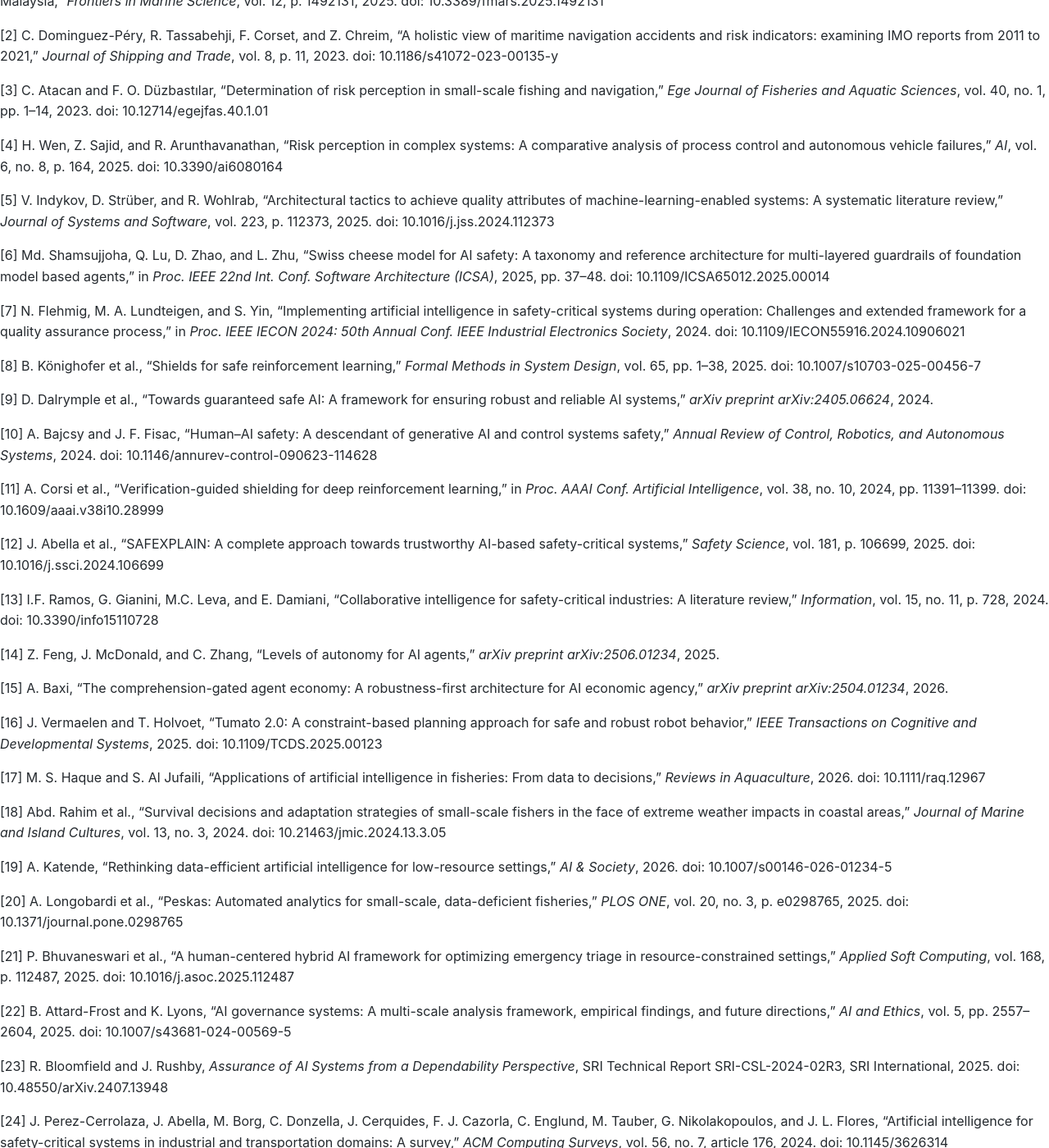
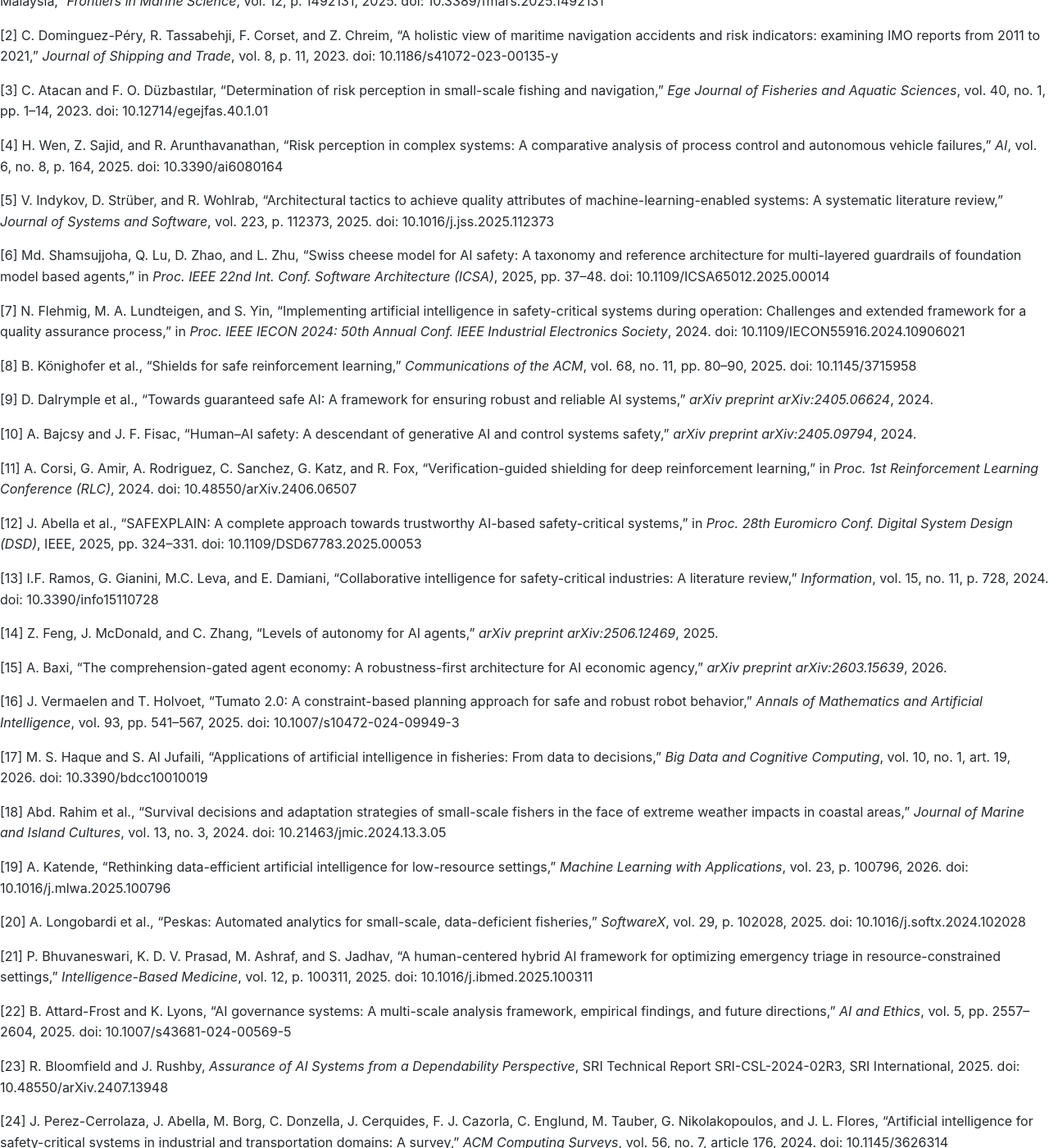
Before and after one commit to kandaiiskandar/research-plan, a Jekyll site: the page built from ipsci-2026-paper-v5.md, in a window 1280 px wide and 1400 px high, scrolled down 13895 px. Shown: the whole window at 82% size. Built offline with Jekyll 4.4.1, drawn with Linux system fonts in a browser that asks for light colours; our own code applies the rules of GitHub Pages for plain Markdown files.

```diff
--- a/ipsci-2026-paper-v5.md
+++ b/ipsci-2026-paper-v5.md
@@ -333,39 +333,39 @@ The graduated safety-state-gated architecture proposed here addresses this gap t
 
 [4] H. Wen, Z. Sajid, and R. Arunthavanathan, "Risk perception in complex systems: A comparative analysis of process control and autonomous vehicle failures," *AI*, vol. 6, no. 8, p. 164, 2025. doi: 10.3390/ai6080164
 
-[5] V. Indykov, D. Strüber, and R. Wohlrab, "Architectural tactics to achieve quality attributes of machine-learning-enabled systems: A systematic literature review," *Journal of Systems and Software*, vol. 223, p. 112373, 2025. doi: 10.1016/j.jss.2024.112373
+[5] V. Indykov, D. Strüber, and R. Wohlrab, "Architectural tactics to achieve quality attributes of machine-learning-enabled systems: A systematic literature review," *Journal of Systems and Software*, vol. 223, p. 112373, 2025. doi: 10.1016/j.jss.2025.112373
 
 [6] Md. Shamsujjoha, Q. Lu, D. Zhao, and L. Zhu, "Swiss cheese model for AI safety: A taxonomy and reference architecture for multi-layered guardrails of foundation model based agents," in *Proc. IEEE 22nd Int. Conf. Software Architecture (ICSA)*, 2025, pp. 37–48. doi: 10.1109/ICSA65012.2025.00014
 
 [7] N. Flehmig, M. A. Lundteigen, and S. Yin, "Implementing artificial intelligence in safety-critical systems during operation: Challenges and extended framework for a quality assurance process," in *Proc. IEEE IECON 2024: 50th Annual Conf. IEEE Industrial Electronics Society*, 2024. doi: 10.1109/IECON55916.2024.10906021
 
-[8] B. Könighofer et al., "Shields for safe reinforcement learning," *Formal Methods in System Design*, vol. 65, pp. 1–38, 2025. doi: 10.1007/s10703-025-00456-7
+[8] B. Könighofer et al., "Shields for safe reinforcement learning," *Communications of the ACM*, vol. 68, no. 11, pp. 80–90, 2025. doi: 10.1145/3715958
 
 [9] D. Dalrymple et al., "Towards guaranteed safe AI: A framework for ensuring robust and reliable AI systems," *arXiv preprint arXiv:2405.06624*, 2024.
 
-[10] A. Bajcsy and J. F. Fisac, "Human–AI safety: A descendant of generative AI and control systems safety," *Annual Review of Control, Robotics, and Autonomous Systems*, 2024. doi: 10.1146/annurev-control-090623-114628
+[10] A. Bajcsy and J. F. Fisac, "Human–AI safety: A descendant of generative AI and control systems safety," *arXiv preprint arXiv:2405.09794*, 2024.
 
-[11] A. Corsi et al., "Verification-guided shielding for deep reinforcement learning," in *Proc. AAAI Conf. Artificial Intelligence*, vol. 38, no. 10, 2024, pp. 11391–11399. doi: 10.1609/aaai.v38i10.28999
+[11] A. Corsi, G. Amir, A. Rodriguez, C. Sanchez, G. Katz, and R. Fox, "Verification-guided shielding for deep reinforcement learning," in *Proc. 1st Reinforcement Learning Conference (RLC)*, 2024. doi: 10.48550/arXiv.2406.06507
 
-[12] J. Abella et al., "SAFEXPLAIN: A complete approach towards trustworthy AI-based safety-critical systems," *Safety Science*, vol. 181, p. 106699, 2025. doi: 10.1016/j.ssci.2024.106699
+[12] J. Abella et al., "SAFEXPLAIN: A complete approach towards trustworthy AI-based safety-critical systems," in *Proc. 28th Euromicro Conf. Digital System Design (DSD)*, IEEE, 2025, pp. 324–331. doi: 10.1109/DSD67783.2025.00053
 
 [13] I.F. Ramos, G. Gianini, M.C. Leva, and E. Damiani, "Collaborative intelligence for safety-critical industries: A literature review," *Information*, vol. 15, no. 11, p. 728, 2024. doi: 10.3390/info15110728
 
-[14] Z. Feng, J. McDonald, and C. Zhang, "Levels of autonomy for AI agents," *arXiv preprint arXiv:2506.01234*, 2025.
+[14] Z. Feng, J. McDonald, and C. Zhang, "Levels of autonomy for AI agents," *arXiv preprint arXiv:2506.12469*, 2025.
 
-[15] A. Baxi, "The comprehension-gated agent economy: A robustness-first architecture for AI economic agency," *arXiv preprint arXiv:2504.01234*, 2026.
+[15] A. Baxi, "The comprehension-gated agent economy: A robustness-first architecture for AI economic agency," *arXiv preprint arXiv:2603.15639*, 2026.
 
-[16] J. Vermaelen and T. Holvoet, "Tumato 2.0: A constraint-based planning approach for safe and robust robot behavior," *IEEE Transactions on Cognitive and Developmental Systems*, 2025. doi: 10.1109/TCDS.2025.00123
+[16] J. Vermaelen and T. Holvoet, "Tumato 2.0: A constraint-based planning approach for safe and robust robot behavior," *Annals of Mathematics and Artificial Intelligence*, vol. 93, pp. 541–567, 2025. doi: 10.1007/s10472-024-09949-3
 
-[17] M. S. Haque and S. Al Jufaili, "Applications of artificial intelligence in fisheries: From data to decisions," *Reviews in Aquaculture*, 2026. doi: 10.1111/raq.12967
+[17] M. S. Haque and S. Al Jufaili, "Applications of artificial intelligence in fisheries: From data to decisions," *Big Data and Cognitive Computing*, vol. 10, no. 1, art. 19, 2026. doi: 10.3390/bdcc10010019
 
 [18] Abd. Rahim et al., "Survival decisions and adaptation strategies of small-scale fishers in the face of extreme weather impacts in coastal areas," *Journal of Marine and Island Cultures*, vol. 13, no. 3, 2024. doi: 10.21463/jmic.2024.13.3.05
 
-[19] A. Katende, "Rethinking data-efficient artificial intelligence for low-resource settings," *AI & Society*, 2026. doi: 10.1007/s00146-026-01234-5
+[19] A. Katende, "Rethinking data-efficient artificial intelligence for low-resource settings," *Machine Learning with Applications*, vol. 23, p. 100796, 2026. doi: 10.1016/j.mlwa.2025.100796
 
-[20] A. Longobardi et al., "Peskas: Automated analytics for small-scale, data-deficient fisheries," *PLOS ONE*, vol. 20, no. 3, p. e0298765, 2025. doi: 10.1371/journal.pone.0298765
+[20] A. Longobardi et al., "Peskas: Automated analytics for small-scale, data-deficient fisheries," *SoftwareX*, vol. 29, p. 102028, 2025. doi: 10.1016/j.softx.2024.102028
 
-[21] P. Bhuvaneswari et al., "A human-centered hybrid AI framework for optimizing emergency triage in resource-constrained settings," *Applied Soft Computing*, vol. 168, p. 112487, 2025. doi: 10.1016/j.asoc.2025.112487
+[21] P. Bhuvaneswari, K. D. V. Prasad, M. Ashraf, and S. Jadhav, "A human-centered hybrid AI framework for optimizing emergency triage in resource-constrained settings," *Intelligence-Based Medicine*, vol. 12, p. 100311, 2025. doi: 10.1016/j.ibmed.2025.100311
 
 [22] B. Attard-Frost and K. Lyons, "AI governance systems: A multi-scale analysis framework, empirical findings, and future directions," *AI and Ethics*, vol. 5, pp. 2557–2604, 2025. doi: 10.1007/s43681-024-00569-5
 
```
Also changed, not shown: docs/citation-audit-report.md (added, +338 -0 lines), notes/A human-centered hybrid AI framework for optimizing emergency triage in resource-constrained settings.md (+1 -0 lines), notes/Verification-Guided Shielding for Deep Reinforcement Learning.md (+3 -2 lines), 1 other file.
